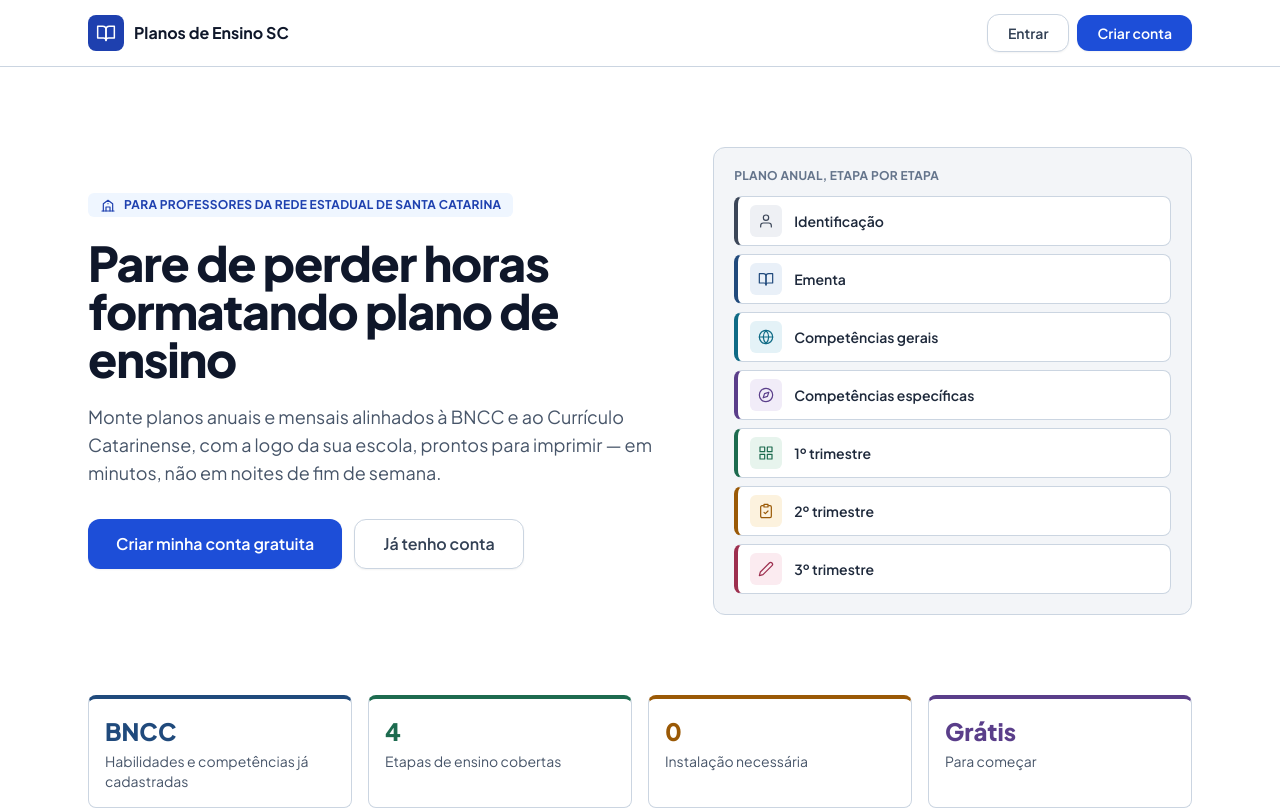
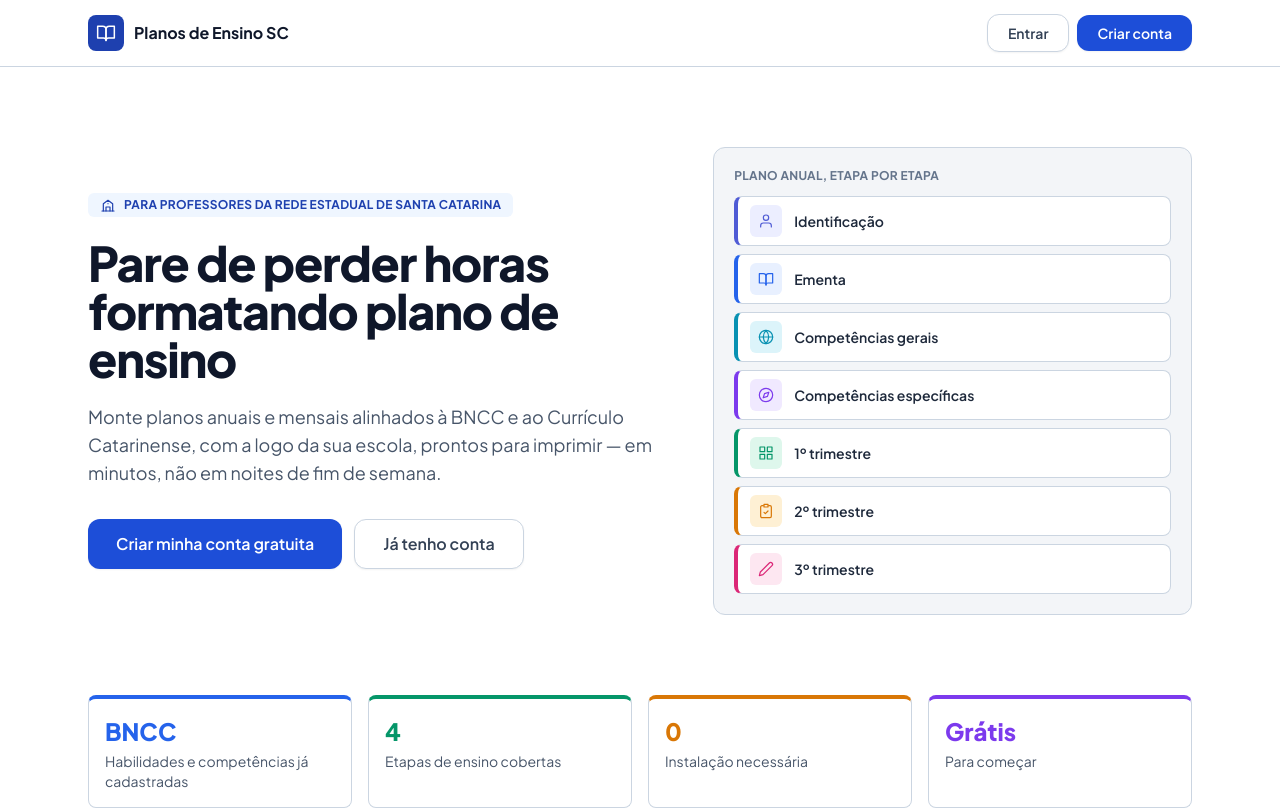
Before and after one commit to wmwelton-wq/plano-de-ensino-sc, a Next.js app: page / in a window 1280 px wide. Shown: the top 810 px of the page. Built offline with nearby package versions, Linux system fonts and the light colour scheme.

Commit message:
Parte 27: formularios dos planos mais modernos (so visual)

```diff
--- a/src/app/dashboard/anual/passo-trimestre.tsx
+++ b/src/app/dashboard/anual/passo-trimestre.tsx
@@ -238,7 +238,7 @@ export default function PassoTrimestre({ info, valor, atualizar, indice, anoDaTu
 
         {aba === "conteudos" && (
           <>
-            <label className="flex cursor-pointer items-start gap-2.5 rounded-lg border border-slate-300 bg-slate-50 px-3 py-2.5 text-sm font-semibold text-slate-800">
+            <label className="flex cursor-pointer items-start gap-2.5 rounded-xl border border-slate-200 bg-slate-50 px-3 py-2.5 text-sm font-semibold text-slate-800">
               <input
                 type="checkbox"
                 checked={t.conteudosAtivo}
@@ -270,7 +270,7 @@ export default function PassoTrimestre({ info, valor, atualizar, indice, anoDaTu
 
         {aba === "projeto" && (
           <>
-            <label className="flex cursor-pointer items-start gap-2.5 rounded-lg border border-slate-300 bg-slate-50 px-3 py-2.5 text-sm font-semibold text-slate-800">
+            <label className="flex cursor-pointer items-start gap-2.5 rounded-xl border border-slate-200 bg-slate-50 px-3 py-2.5 text-sm font-semibold text-slate-800">
               <input
                 type="checkbox"
                 checked={t.projetoAtivo}
--- a/src/app/dashboard/anual/plano-anual-form.tsx
+++ b/src/app/dashboard/anual/plano-anual-form.tsx
@@ -536,7 +536,7 @@ export default function PlanoAnualForm({ escolas, disciplinas, nomeProfessor, pl
     return (
       <SecaoPlano id={idPasso} numero={indice} titulo="Revisar e salvar" tom={tomDe(p)} icone={ICONE_DO_TIPO.revisar}
         descricao="Veja o resumo, escolha a situação do plano e salve. O que está em vermelho ainda não foi preenchido — é só um aviso, você pode salvar assim mesmo e completar depois.">
-        <div className="overflow-x-auto rounded-lg border border-slate-300">
+        <div className="overflow-x-auto rounded-xl border border-slate-300">
           <table className="w-full min-w-[34rem] border-collapse text-sm">
             <thead>
               <tr className="bg-slate-100 text-left text-xs uppercase tracking-wide text-slate-600">
@@ -584,7 +584,7 @@ export default function PlanoAnualForm({ escolas, disciplinas, nomeProfessor, pl
           </div>
         </div>
 
-        <section aria-labelledby="conferencia" className="rounded-lg border border-slate-300 bg-slate-50 p-4">
+        <section aria-labelledby="conferencia" className="rounded-2xl border border-slate-200 bg-slate-50 p-4">
           <h3 id="conferencia" className="text-sm font-bold text-slate-900">
             O que ainda falta preencher
           </h3>
@@ -848,7 +848,7 @@ export default function PlanoAnualForm({ escolas, disciplinas, nomeProfessor, pl
             <input id="titulo" name="titulo" type="text" defaultValue={plano?.titulo ?? ""} placeholder="Se deixar em branco, o sistema cria um nome" className="input-field" />
           </div>
 
-          <fieldset className="rounded-lg border border-slate-300 bg-white p-4">
+          <fieldset className="rounded-2xl border border-slate-200 bg-white p-4">
             <legend className="px-1 text-sm font-bold text-slate-800">Logos do cabeçalho</legend>
             <label className="mt-1 flex items-center gap-2 text-sm text-slate-700">
               <input type="checkbox" name="incluir_logo_estado" defaultChecked={plano?.incluir_logo_estado ?? true} className="h-4 w-4 rounded border-slate-300 text-primary-600 focus:ring-primary-500" />
--- a/src/app/dashboard/planos/editor-texto-rico.tsx
+++ b/src/app/dashboard/planos/editor-texto-rico.tsx
@@ -232,7 +232,7 @@ export default function EditorTextoRico({
   const manterSelecao = (e: MouseEventReact) => e.preventDefault();
 
   return (
-    <div className="mt-1 rounded-lg border border-slate-300 bg-white shadow-sm focus-within:border-primary-500 focus-within:ring-2 focus-within:ring-primary-500/25">
+    <div className="mt-1 rounded-xl border border-slate-300 bg-white shadow-sm focus-within:border-primary-500 focus-within:ring-2 focus-within:ring-primary-500/25">
       <div
         role="toolbar"
         aria-label="Formatação do texto"
--- a/src/app/globals.css
+++ b/src/app/globals.css
@@ -8,20 +8,20 @@
   --foreground: #0f1b2d;
 
   /* Cores por função: cada tipo de passo/bloco tem o seu tom, sempre o mesmo em todo o sistema. */
-  --tom-azul: #204a7c;
-  --tom-azul-claro: #e9f0f8;
-  --tom-verde: #1d6b4f;
-  --tom-verde-claro: #e7f4ed;
-  --tom-violeta: #5a3e8a;
-  --tom-violeta-claro: #f1ecf8;
-  --tom-ambar: #9a5906;
-  --tom-ambar-claro: #fcf2de;
-  --tom-ciano: #0e6a85;
-  --tom-ciano-claro: #e4f2f7;
-  --tom-ardosia: #3b4658;
-  --tom-ardosia-claro: #eef0f4;
-  --tom-rosa: #9d2f4f;
-  --tom-rosa-claro: #fbebf0;
+  --tom-azul: #2563eb;
+  --tom-azul-claro: #e8f0ff;
+  --tom-verde: #059669;
+  --tom-verde-claro: #def7ec;
+  --tom-violeta: #7c3aed;
+  --tom-violeta-claro: #f0e9ff;
+  --tom-ambar: #d97706;
+  --tom-ambar-claro: #fef0d4;
+  --tom-ciano: #0891b2;
+  --tom-ciano-claro: #dcf4fa;
+  --tom-ardosia: #4f5bd5;
+  --tom-ardosia-claro: #eceeff;
+  --tom-rosa: #db2777;
+  --tom-rosa-claro: #fde7f1;
 }
 
 body {
@@ -135,57 +135,129 @@ body {
 
   /* Botões azuis de destaque (ações principais do formulário e do plano) */
   .btn-azul {
-    @apply inline-flex items-center justify-center gap-2 rounded-xl bg-primary-700 px-5 py-2.5 text-sm font-semibold text-white shadow-sm transition hover:bg-primary-800 active:translate-y-px disabled:pointer-events-none disabled:opacity-60 focus-visible:outline-none focus-visible:ring-2 focus-visible:ring-primary-600 focus-visible:ring-offset-2;
+    @apply inline-flex items-center justify-center gap-2 rounded-xl px-5 py-2.5 text-sm font-semibold text-white transition active:translate-y-px disabled:pointer-events-none disabled:opacity-60 focus-visible:outline-none focus-visible:ring-2 focus-visible:ring-primary-600 focus-visible:ring-offset-2;
+    background: linear-gradient(135deg, #3b82f6 0%, #2563eb 55%, #1d4ed8 100%);
+    box-shadow: 0 1px 2px rgb(30 64 175 / 0.25), 0 8px 18px -8px rgb(37 99 235 / 0.65);
+  }
+  .btn-azul:hover {
+    filter: brightness(1.07) saturate(1.05);
+    box-shadow: 0 1px 2px rgb(30 64 175 / 0.25), 0 12px 22px -8px rgb(37 99 235 / 0.75);
   }
 
   .btn-azul-suave {
-    @apply inline-flex items-center justify-center gap-2 rounded-xl border border-primary-300 bg-white px-4 py-2 text-sm font-semibold text-primary-800 transition hover:border-primary-500 hover:bg-primary-50 active:translate-y-px disabled:pointer-events-none disabled:opacity-60 focus-visible:outline-none focus-visible:ring-2 focus-visible:ring-primary-600 focus-visible:ring-offset-2;
+    @apply inline-flex items-center justify-center gap-2 rounded-xl border border-primary-200 bg-primary-50 px-4 py-2 text-sm font-semibold text-primary-700 transition hover:border-primary-400 hover:bg-primary-100 active:translate-y-px disabled:pointer-events-none disabled:opacity-60 focus-visible:outline-none focus-visible:ring-2 focus-visible:ring-primary-600 focus-visible:ring-offset-2;
   }
 
   /* Botões verdes: abrir listas de sugestões e adicionar itens ao plano (diferentes dos azuis de navegação/salvar). */
   .btn-verde {
-    @apply inline-flex items-center justify-center gap-2 rounded-xl bg-emerald-700 px-5 py-2.5 text-sm font-semibold text-white shadow-sm transition hover:bg-emerald-800 active:translate-y-px disabled:pointer-events-none disabled:opacity-60 focus-visible:outline-none focus-visible:ring-2 focus-visible:ring-emerald-600 focus-visible:ring-offset-2;
+    @apply inline-flex items-center justify-center gap-2 rounded-xl px-5 py-2.5 text-sm font-semibold text-white transition active:translate-y-px disabled:pointer-events-none disabled:opacity-60 focus-visible:outline-none focus-visible:ring-2 focus-visible:ring-emerald-600 focus-visible:ring-offset-2;
+    background: linear-gradient(135deg, #10b981 0%, #059669 55%, #047857 100%);
+    box-shadow: 0 1px 2px rgb(6 78 59 / 0.25), 0 8px 18px -8px rgb(5 150 105 / 0.65);
+  }
+  .btn-verde:hover {
+    filter: brightness(1.07) saturate(1.05);
   }
 
   .btn-verde-suave {
-    @apply inline-flex items-center justify-center gap-2 rounded-xl border border-emerald-300 bg-white px-4 py-2 text-sm font-semibold text-emerald-800 transition hover:border-emerald-500 hover:bg-emerald-50 active:translate-y-px disabled:pointer-events-none disabled:opacity-60 focus-visible:outline-none focus-visible:ring-2 focus-visible:ring-emerald-600 focus-visible:ring-offset-2;
+    @apply inline-flex items-center justify-center gap-2 rounded-xl border border-emerald-200 bg-emerald-50 px-4 py-2 text-sm font-semibold text-emerald-800 transition hover:border-emerald-400 hover:bg-emerald-100 active:translate-y-px disabled:pointer-events-none disabled:opacity-60 focus-visible:outline-none focus-visible:ring-2 focus-visible:ring-emerald-600 focus-visible:ring-offset-2;
   }
 
   /* Nome do componente curricular (disciplina) nos planos dos Anos Iniciais: etiqueta escura fácil de achar. */
   .etiqueta-disciplina {
-    @apply inline-flex items-center gap-1.5 rounded-md px-3 py-1 text-sm font-bold text-white;
-    background: var(--tom-ardosia);
+    @apply inline-flex items-center gap-1.5 rounded-full px-3.5 py-1 text-sm font-bold text-white;
+    background: linear-gradient(135deg, #64748b, #334155);
+    box-shadow: 0 6px 14px -8px rgb(51 65 85 / 0.8);
   }
 
   .btn-perigo-suave {
     @apply inline-flex items-center justify-center gap-2 rounded-xl border border-red-200 bg-white px-4 py-2 text-sm font-semibold text-red-700 transition hover:border-red-300 hover:bg-red-50 active:translate-y-px focus-visible:outline-none focus-visible:ring-2 focus-visible:ring-red-500 focus-visible:ring-offset-2;
   }
 
-  /* Seções do formulário do plano: cada etapa tem um título em caixa azul. */
+  /* Seções do formulário do plano: cada etapa tem uma faixa de título colorida (cor do tom), com número em destaque. */
   .secao-plano {
-    @apply scroll-mt-28 overflow-hidden rounded-2xl border border-slate-200 bg-white;
+    @apply scroll-mt-28 relative overflow-hidden border bg-white;
     --tom: var(--tom-azul);
     --tom-claro: var(--tom-azul-claro);
-    border-top: 4px solid var(--tom);
+    border-radius: 24px;
+    border-color: color-mix(in srgb, var(--tom) 16%, #e2e8f0);
     box-shadow:
       0 1px 2px rgb(15 23 42 / 0.04),
-      0 12px 28px -18px rgb(15 23 42 / 0.18);
+      0 18px 36px -22px color-mix(in srgb, var(--tom) 45%, transparent);
+  }
+  .secao-plano[hidden] {
+    display: none;
   }
 
   .secao-cabecalho {
-    @apply flex items-center gap-3 px-5 py-3.5;
-    background: var(--tom-claro);
-    color: var(--tom);
-    border-bottom: 1px solid color-mix(in srgb, var(--tom) 22%, white);
+    @apply relative flex items-center gap-3.5 px-5 py-4;
+    color: color-mix(in srgb, var(--tom) 55%, #0f172a);
+    background:
+      radial-gradient(420px 160px at 100% -40%, color-mix(in srgb, var(--tom) 22%, white) 0%, transparent 70%),
+      linear-gradient(135deg, var(--tom-claro) 0%, color-mix(in srgb, var(--tom-claro) 45%, white) 100%);
+    border-bottom: 1px solid color-mix(in srgb, var(--tom) 18%, white);
+  }
+  .secao-cabecalho::before {
+    content: "";
+    position: absolute;
+    inset: 0 0 auto 0;
+    height: 4px;
+    background: linear-gradient(90deg, var(--tom), color-mix(in srgb, var(--tom) 45%, white));
   }
 
   .secao-numero {
-    @apply flex h-9 w-9 shrink-0 items-center justify-center rounded-xl text-white;
-    background: var(--tom);
+    @apply flex h-10 w-10 shrink-0 items-center justify-center text-white;
+    border-radius: 14px;
+    background: linear-gradient(145deg, color-mix(in srgb, var(--tom) 70%, white) 0%, var(--tom) 70%);
+    box-shadow: 0 8px 16px -8px var(--tom), inset 0 1px 0 rgb(255 255 255 / 0.35);
   }
 
   .secao-corpo {
-    @apply space-y-5 bg-white p-5;
+    @apply space-y-5 bg-white p-5 sm:p-6;
+  }
+
+  /* Barra de etapas e barra de baixo do plano passo a passo (ver fluxo-passos.tsx e fluxo-mensal.tsx). */
+  .fluxo-barra {
+    @apply border bg-white/90 backdrop-blur;
+    border-radius: 22px;
+    border-color: rgb(226 232 240 / 0.95);
+    box-shadow: 0 1px 2px rgb(15 23 42 / 0.05), 0 18px 34px -20px rgb(30 58 138 / 0.35);
+  }
+  .fluxo-grupo {
+    @apply flex items-center gap-2 rounded-full border px-3.5 py-2 text-sm font-semibold transition focus-visible:outline-none focus-visible:ring-2 focus-visible:ring-primary-600;
+    background: var(--tom-claro);
+    border-color: color-mix(in srgb, var(--tom) 22%, white);
+    color: color-mix(in srgb, var(--tom) 60%, #0f172a);
+  }
+  .fluxo-grupo:hover {
+    border-color: color-mix(in srgb, var(--tom) 55%, white);
+    transform: translateY(-1px);
+  }
+  .fluxo-grupo[aria-current="step"] {
+    @apply text-white;
+    background: linear-gradient(135deg, color-mix(in srgb, var(--tom) 78%, white) 0%, var(--tom) 70%);
+    border-color: var(--tom);
+    box-shadow: 0 10px 20px -10px var(--tom);
+  }
+  .fluxo-passo {
+    @apply flex items-center gap-1.5 rounded-full border bg-white px-2.5 py-1.5 text-xs font-semibold text-slate-700 transition focus-visible:outline-none focus-visible:ring-2 focus-visible:ring-primary-600;
+    border-color: color-mix(in srgb, var(--tom) 28%, white);
+  }
+  .fluxo-passo:hover {
+    background: var(--tom-claro);
+  }
+  .fluxo-passo[aria-current="step"] {
+    @apply text-white;
+    background: linear-gradient(135deg, color-mix(in srgb, var(--tom) 78%, white) 0%, var(--tom) 70%);
+    border-color: var(--tom);
+    box-shadow: 0 8px 16px -9px var(--tom);
+  }
+  .fluxo-progresso {
+    @apply h-1.5 w-full overflow-hidden rounded-full bg-slate-100;
+  }
+  .fluxo-progresso > span {
+    @apply block h-full rounded-full;
+    background: linear-gradient(90deg, #3b82f6, #8b5cf6, #ec4899);
+    transition: width 0.35s ease;
   }
 
   /* Cabeçalho das páginas internas: faixa ilustrada igual à do painel (ver components/cabecalho-pagina.tsx). */
```
Also changed, not shown: src/app/dashboard/anual/fluxo-passos.tsx (+5 -11 lines), src/app/dashboard/planos/fluxo-mensal.tsx (+8 -3 lines).
